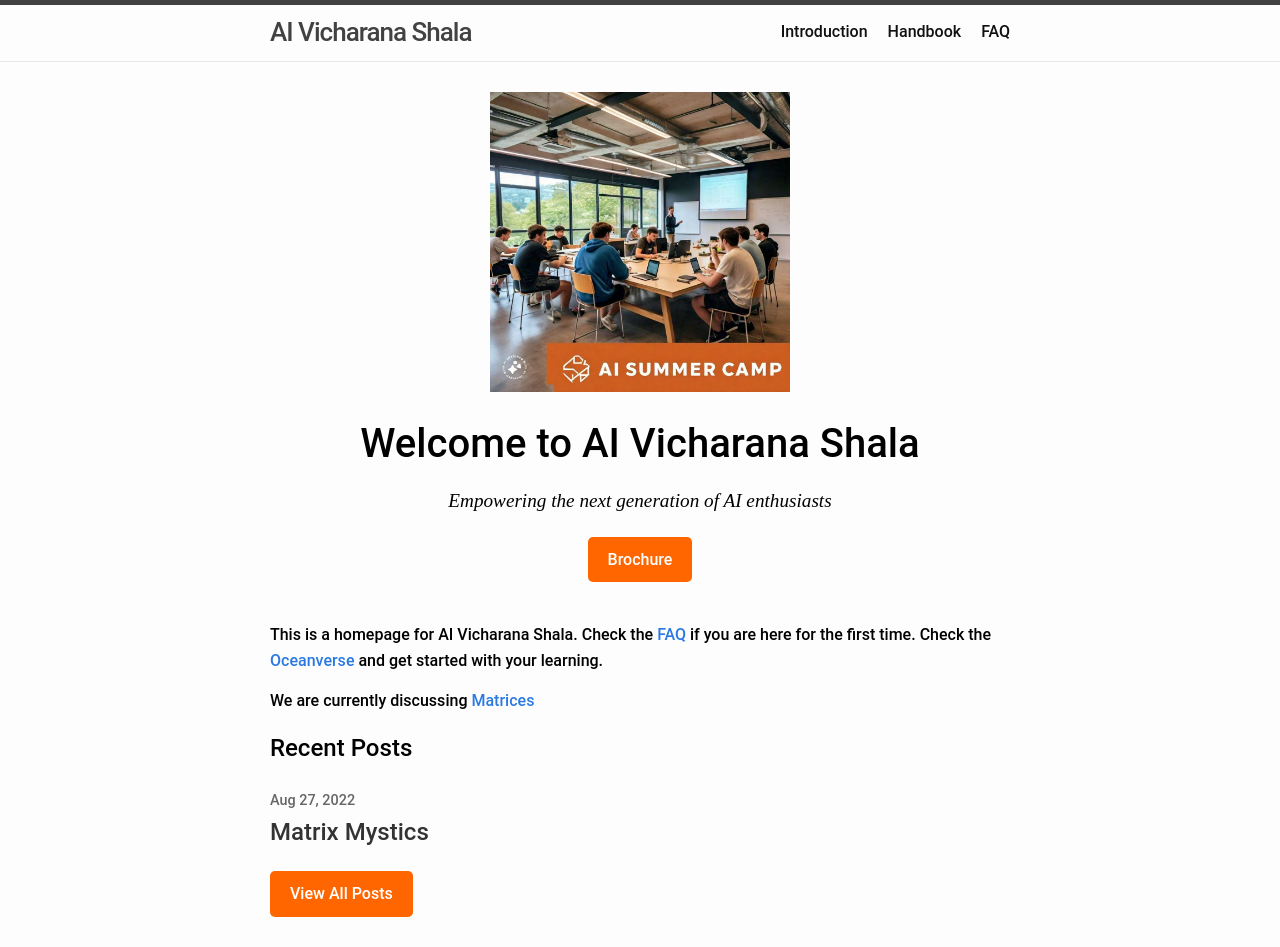
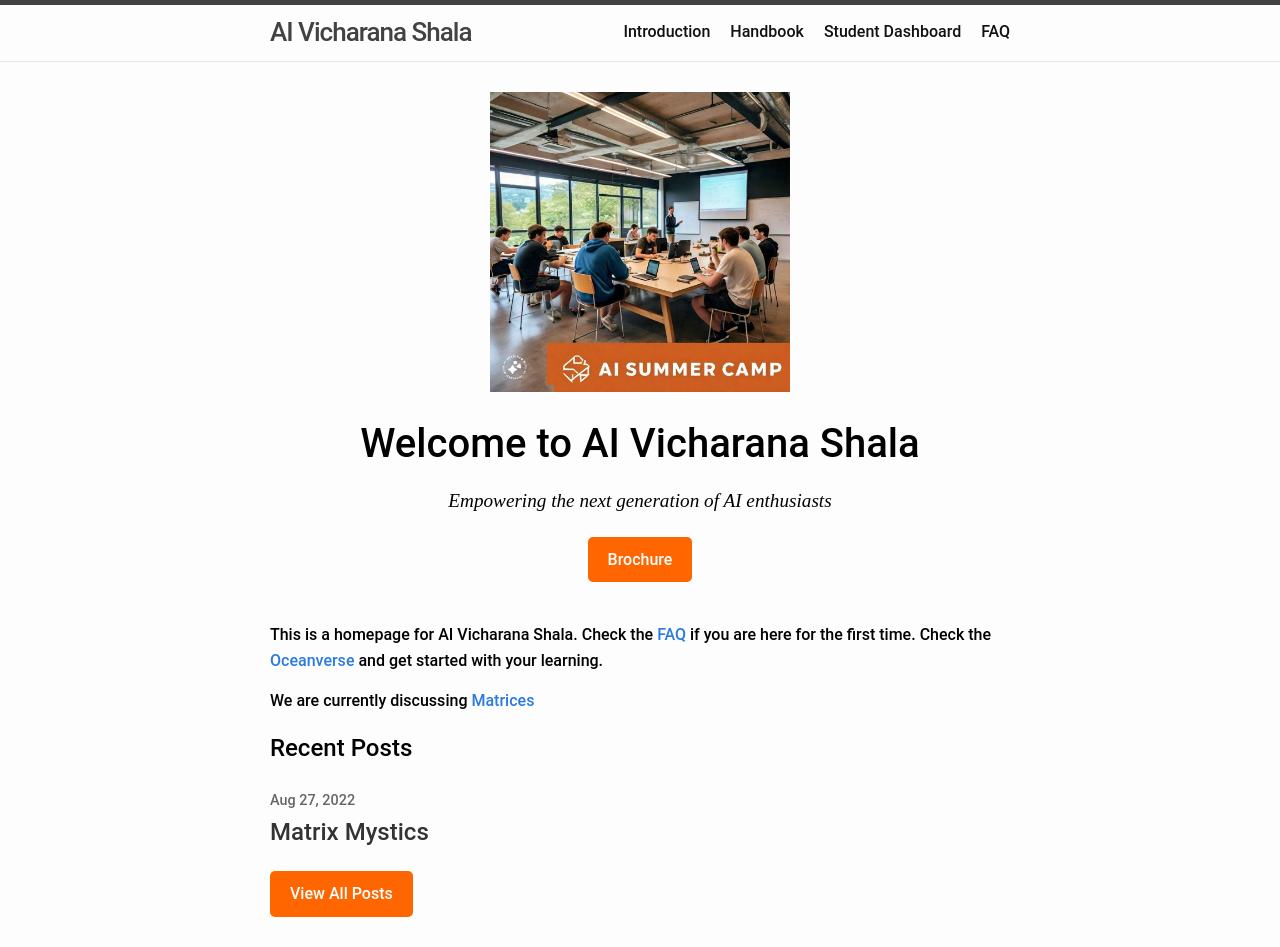
Before and after one commit to sudarshansudarshan/aicamp, a Jekyll site: the page built from index.markdown, in a window 1280 px wide. Built offline with Jekyll 4.4.1, drawn with Linux system fonts in a browser that asks for light colours.

Commit message:
Update _config.yml

```diff
--- a/_config.yml
+++ b/_config.yml
@@ -30,7 +30,7 @@
 header_pages:
   - Introduction.md
   - Handbook.md
-  - Dashboard.md
+  - dashboard.md
   - Faq.md
 
 
```
